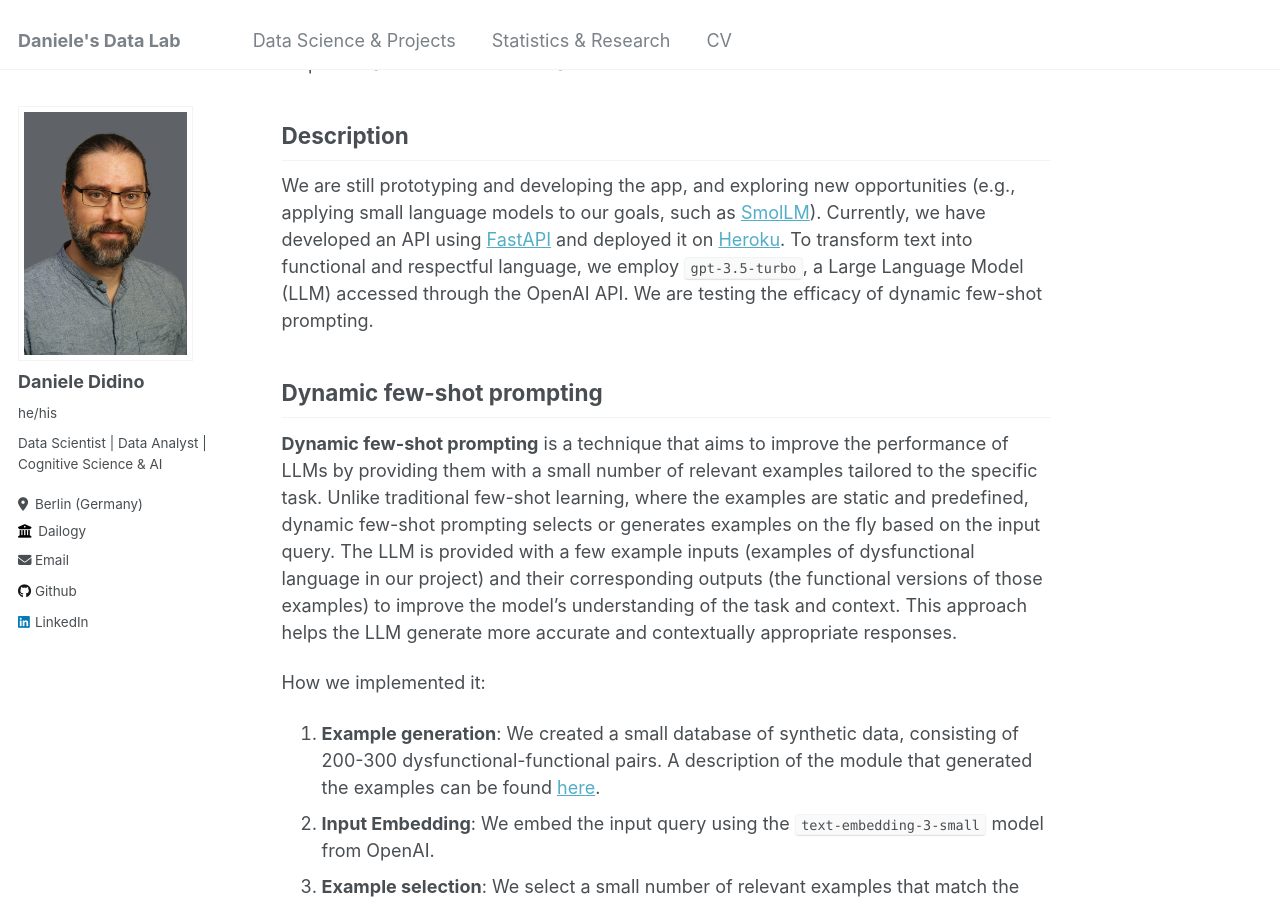
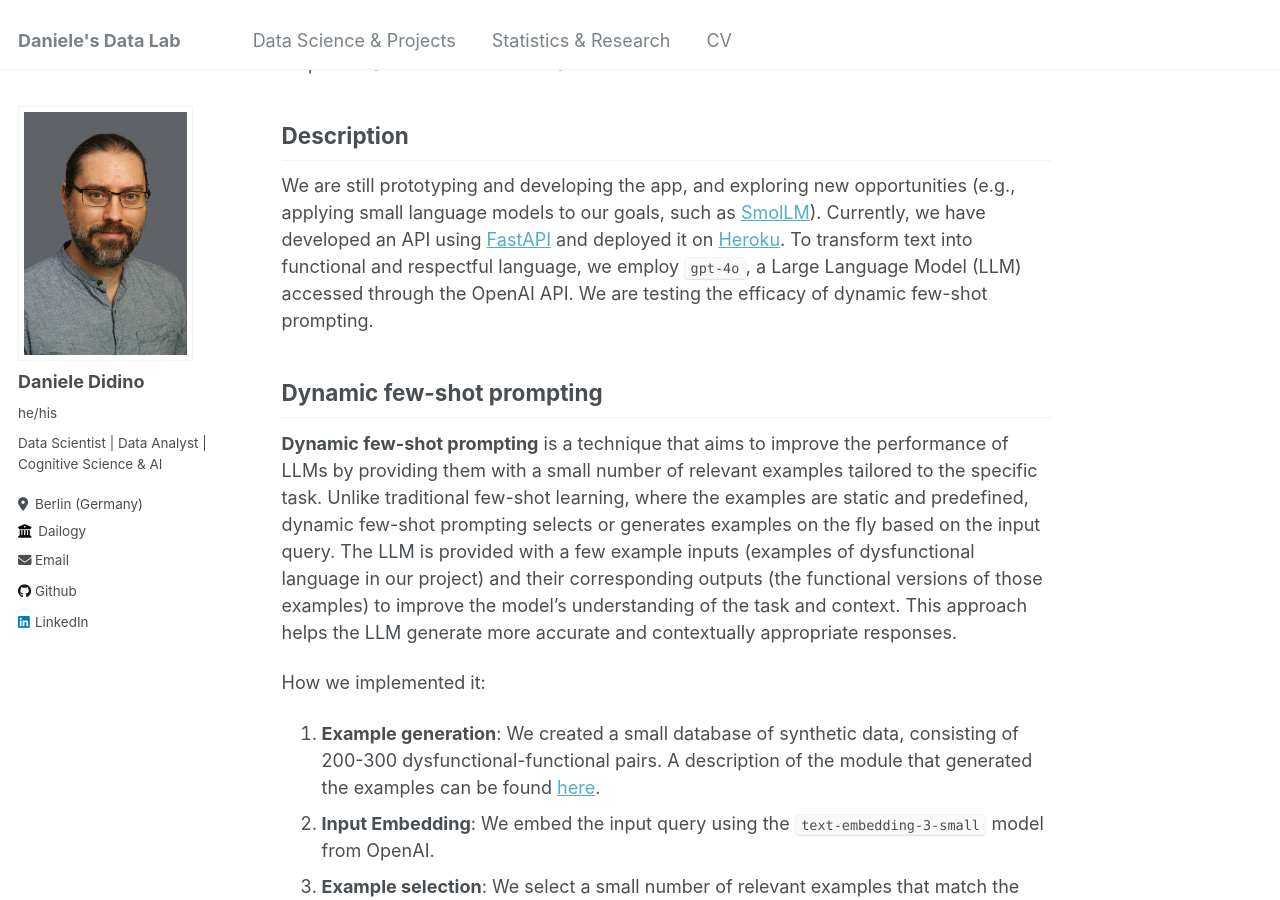
Before and after one commit to DanieleDidino/DanieleDidino.github.io, a Jekyll site: the page built from dailogy/dailogy_app.md, in a window 1280 px wide and 900 px high, scrolled down 1012 px. Built offline with Jekyll 4.4.1, drawn with Linux system fonts in a browser that asks for light colours; our own code applies the rules of GitHub Pages for plain Markdown files.

Commit message:
change model to gpt4o

```diff
--- a/dailogy/dailogy_app.md
+++ b/dailogy/dailogy_app.md
@@ -29,7 +29,7 @@ This repository includes an app developed to transform dysfunctional and toxic l
 
 ## Description
 
-We are still prototyping and developing the app, and exploring new opportunities (e.g., applying small language models to our goals, such as [SmolLM](https://huggingface.co/HuggingFaceTB/SmolLM-1.7B)). Currently, we have developed an API using [FastAPI](https://fastapi.tiangolo.com/) and deployed it on [Heroku](https://www.heroku.com/). To transform text into functional and respectful language, we employ `gpt-3.5-turbo`, a Large Language Model (LLM) accessed through the OpenAI API. We are testing the efficacy of dynamic few-shot prompting.
+We are still prototyping and developing the app, and exploring new opportunities (e.g., applying small language models to our goals, such as [SmolLM](https://huggingface.co/HuggingFaceTB/SmolLM-1.7B)). Currently, we have developed an API using [FastAPI](https://fastapi.tiangolo.com/) and deployed it on [Heroku](https://www.heroku.com/). To transform text into functional and respectful language, we employ `gpt-4o`, a Large Language Model (LLM) accessed through the OpenAI API. We are testing the efficacy of dynamic few-shot prompting.
 
 ## Dynamic few-shot prompting
 
```
